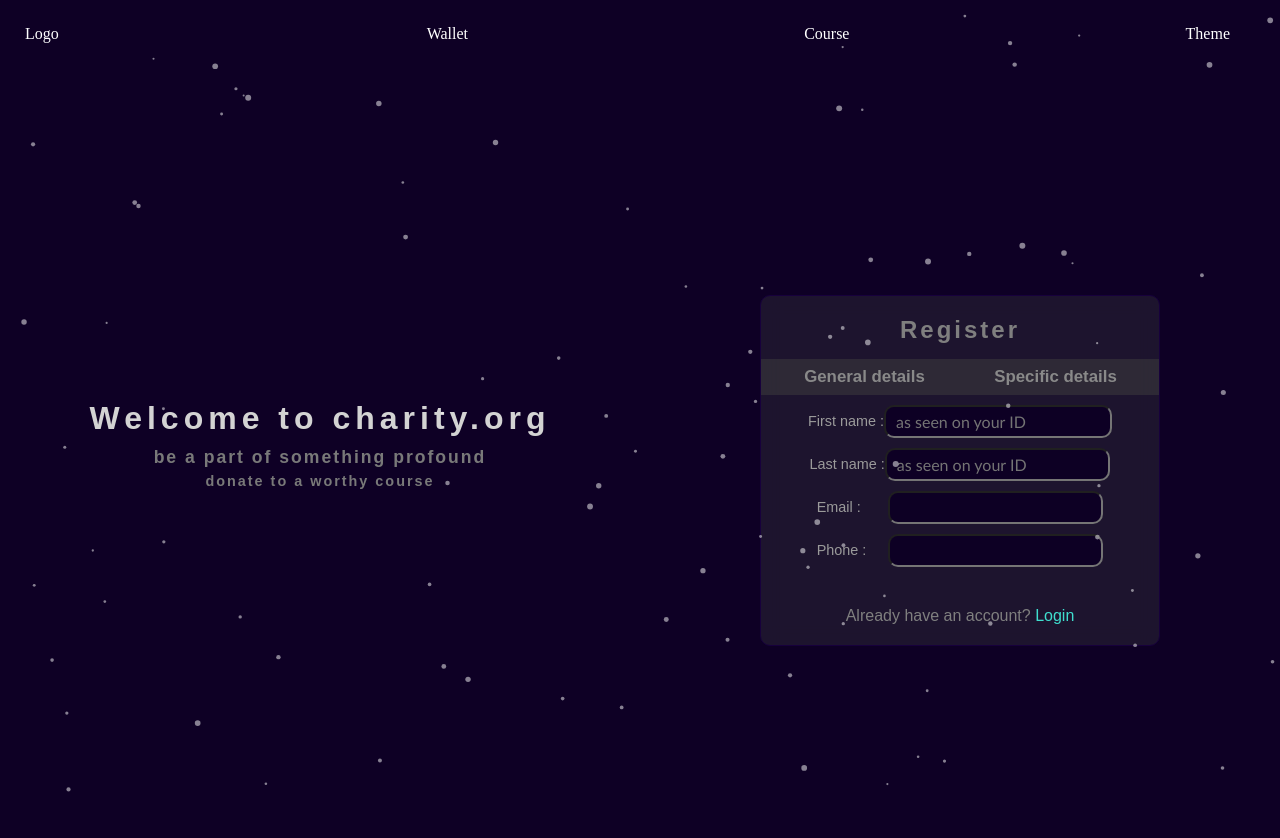
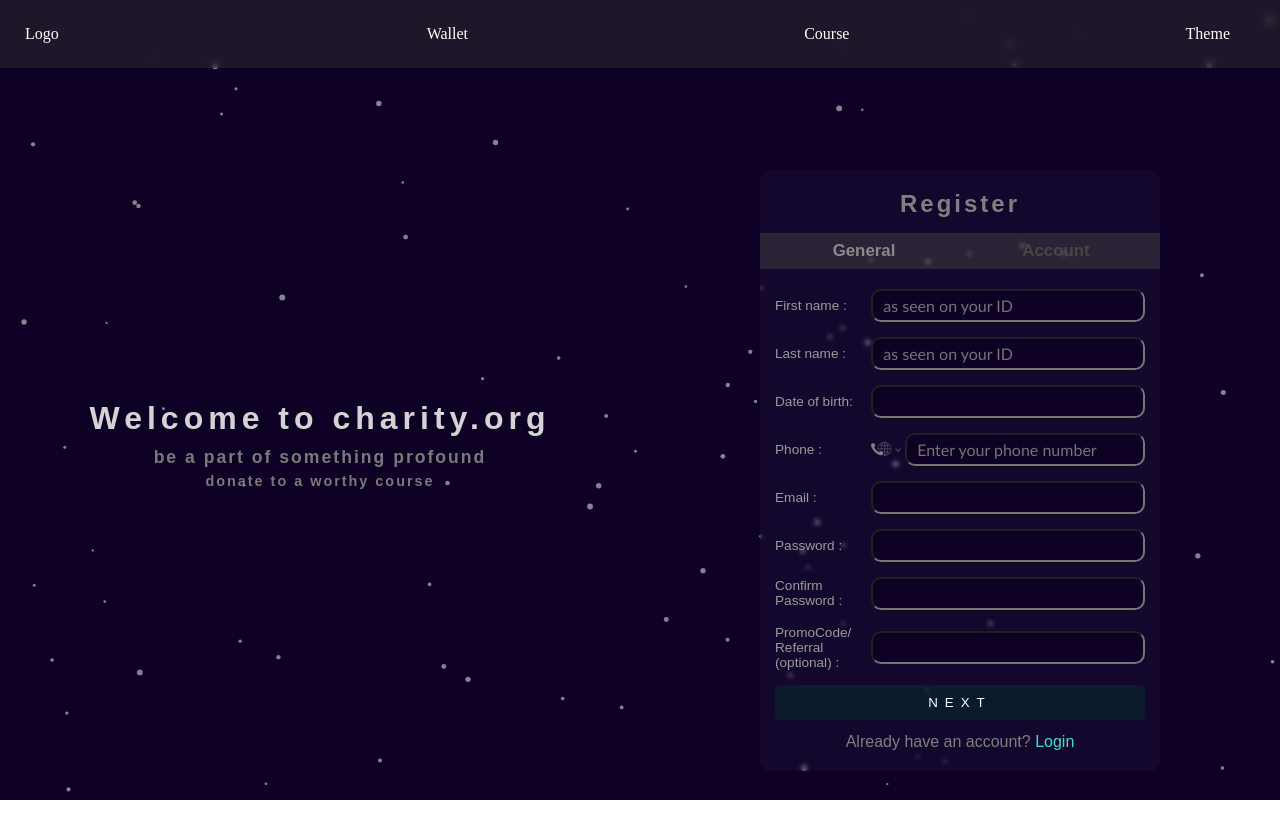
Before and after one commit to EzeaniChucks/charityOrg, a Next.js app: page / in a window 1280 px wide. Both pictures are taken after a click on the element "Register". Shown: the top 838 px of the page. After the commit the page ends 800 px from the top, so only its background shows below. Built offline with nearby package versions, Linux system fonts and the light colour scheme.

Commit message:
changes to auth form's Ui

```diff
--- a/package.json
+++ b/package.json
@@ -19,6 +19,7 @@
     "react-dom": "18.2.0",
     "react-icons": "^4.8.0",
     "react-particles": "^2.9.3",
+    "react-phone-number-input": "^3.2.19",
     "react-tsparticles": "^2.9.3",
     "tsparticles": "^2.9.3",
     "tsparticles-engine": "^2.9.3",
--- a/src/components/auth/auth.module.css
+++ b/src/components/auth/auth.module.css
@@ -1,8 +1,8 @@
 .container{
     background-color: rgb(14, 0, 37);
-    height: 100%;
+    height: fit-content;
     width: 100%;
-    padding-bottom: 50px;
+    /* padding-bottom: 50px; */
     position: relative;
     z-index: 0;
 }
@@ -13,12 +13,13 @@
 .nav{
     display: grid;
     grid-template-columns: 1fr 2fr;
-    /* justify-content: space-between; */
     position: fixed;
     top: 0;
     left: 0;
-    padding: 25px 50px 10px 25px;
+    padding: 25px 50px 25px 25px;
     color: white;
+    background-color: rgba(46, 46, 46, 0.5);
+    backdrop-filter: blur(4px);
     width: 100vw;
     z-index: 100;
 }
@@ -40,7 +41,8 @@
     grid-template-columns: 1fr 1fr;
     padding-top: 15vh;
     width: 100%;
-    height: 100vh;
+    min-height: 100vh;
+    height: fit-content;
     font-family: sans-serif;
 }
 .left{
@@ -93,20 +95,19 @@
 
 .right .formContainer{
     display: flex;
-    flex-direction: row;
+    flex-direction: column;
     align-items: flex-start;
     justify-content: center;
-    flex-wrap: wrap;
-    gap: 10px;
     min-width: 250px;
     max-width: 400px;
     height: fit-content;
-    border: 1px solid rgb(24, 0, 61);
+    /* border: 1px solid rgb(56, 11, 122); */
     border-radius: 10px;
-    background-color: rgba(70, 70, 70, 0.3);
+    background-color: rgba(40, 29, 70, 0.3);
     padding: 20px 0px;
     opacity: 0;
-    backdrop-filter: blur(10px);
+    backdrop-filter: blur(2px);
+    z-index: 1;
     animation-name: appear;
     animation-duration: 2s;
     animation-delay: 1s;
@@ -116,14 +117,20 @@
     display: grid;
     grid-template-columns: 1fr 1fr;
     place-items: center;
+    margin: 10px 0;
     width: 100%;
     padding: 8px;
     font-size: 0.9rem;
-    color: rgb(139, 139, 139);
     background-color: rgb(65, 65, 65, 0.5);
 }
 .right .formContainer .stepTabs h3{
-    cursor: pointer;
+    color: rgb(71, 71, 71);
+}
+.right .formContainer .stepTabs .active{
+    color: rgb(139, 139, 139);
+}
+.right .formContainer .stepTabs h3{
+    pointer-events: none;
 }
 .right .formContainer h1{
     text-align: center;
@@ -133,23 +140,45 @@
     margin-bottom: 5px;
     color: grey;
 }
+
+.right .formContainer h5{
+    color: rgb(216, 215, 215);
+    text-align: left;
+    width: 100%;
+    margin-top: 10px;
+    cursor: pointer;
+    padding-left: 5%;
+}
 .right .formContainer p{
     text-align: center;
     width: 100%;
-    margin-top: 30px;
+    margin-top: 20px;
     color: grey;
 }
 .right .formContainer p span{
     color: turquoise;
     cursor: pointer;
 }
+
+.right .formContainer .general_details,.account_details{
+    display: flex;
+    flex-direction: column;
+    gap: 15px;
+    width: 100%;
+    padding: 10px 15px 3px 15px;
+}
+.right .formContainer .account_details h5{
+    color: rgb(95, 95, 95);
+    margin-top: -5px;
+    margin-bottom: 10px;
+}
 .right .formContainer label{
     display: grid;
     grid-template-columns: 1fr 3fr;
     align-items: center;
+    gap: 5px;
     width: 100%;
-    margin: 0px 15px;
-    font-size: 0.9rem;
+    font-size: 0.85rem;
     color: rgb(156, 156, 156);
 }
 .right .formContainer label input{
@@ -157,14 +186,47 @@
     padding: 5px 10px;
     font-size: 1rem;
     outline: none;
-    margin: none;
     min-width: 215px;
+    width: 100%;
     background-color:rgb(14, 0, 37);
     font-family: 'Gill Sans', 'Gill Sans MT', Calibri, 'Trebuchet MS', sans-serif;
-    color: gray;
+    color: rgb(247, 189, 189);
     font-weight: 100;
 }
-
+.right .formContainer .expiration_input{
+    display: flex;
+    gap: 15px;
+}
+.right .formContainer .expiration_input input {
+    min-width: 50%;
+}
+.right .formContainer .back_skip_btns{
+    display: flex;
+    margin-bottom: 10px;
+    gap: 10px;
+}
+.right .formContainer .back_skip_btns>button{
+    background-color: rgba(46, 56, 53, 0.4);
+    color: rgb(138, 138, 138);
+}
+.right .formContainer .back_skip_btns>button:hover{
+    background-color: rgba(77, 90, 86, 0.4);
+}
+.right .formContainer button{
+    width: 100%;
+    padding: 10px;
+    margin-bottom: -10px;
+    border-radius: 5px;
+    background-color: rgba(1, 58, 40, 0.4);
+    cursor: pointer;
+    border: none;
+    letter-spacing: 7px;
+    color: white;
+}
+.right .formContainer button:hover{
+    background-color: rgba(6, 88, 62, 0.4);
+    color: rgb(255, 255, 255);
+}
 @keyframes moveUp{
     0%{transform: translateY(100px); opacity: 0;}
     100%{transform: translateY(0px); opacity: 1;}
@@ -190,14 +252,10 @@
     .section{
         display: flex;
         flex-direction: column;
-        padding-top: 5vh;
+        padding-top: 10vh;
+        gap: 30px;
     }
     .section .left{
         padding-top: 10vh;
     }
 }
-@media screen and (min-width:1200px) {
-    .right .formContainer label{
-        width: fit-content;
-    }
-}
--- a/src/components/auth/login.tsx
+++ b/src/components/auth/login.tsx
@@ -9,12 +9,15 @@ const Login = ({ isLogin, setIsLogin }: Props) => {
   return (
     <div className={styles2.formContainer}>
       <h1>Login</h1>
+      <div className={styles2.general_details}>
         <label>
           Email : <input type={"email"} />
         </label>
         <label>
           Password : <input type={"password"} />
         </label>
+      </div>
+      <h5>Forgot password?</h5>
       <p>
         No account created yet?{" "}
         <span onClick={() => setIsLogin(!isLogin)}>Register</span>
--- a/src/components/auth/register.tsx
+++ b/src/components/auth/register.tsx
@@ -1,30 +1,96 @@
+import { useCallback, useState } from "react";
+import PhoneInput from "react-phone-number-input";
+import "react-phone-number-input/style.css";
 import styles2 from "../auth/auth.module.css";
 
 type Props = {
   isLogin: Boolean;
-  // setIsLogin: (isLogin:boolean) => boolean
   setIsLogin: React.Dispatch<React.SetStateAction<boolean>>;
 };
+
 const Register = ({ isLogin, setIsLogin }: Props) => {
+  const [value, setValue] = useState("");
+  const [tabStatus, setTabStatus] = useState("general");
+
+  const handleNext = () => {
+    setTabStatus("account");
+  };
+  const handleSubmit = () => {
+    // setTabStatus("account");
+  };
   return (
     <div className={styles2.formContainer}>
       <h1>Register</h1>
       <div className={styles2.stepTabs}>
-        <h3>General details</h3>
-        <h3>Specific details</h3>
+        <h3 className={tabStatus === "general" ? styles2.active : ""}>
+          General
+        </h3>
+        <h3 className={tabStatus === "account" ? styles2.active : ""}>
+          Account
+        </h3>
       </div>
+      {tabStatus === "general" && (
+        <div className={styles2.general_details}>
           <label>
-        First name : <input type={"text"} placeholder={"as seen on your ID"} />
+            First name :{" "}
+            <input type={"text"} placeholder={"as seen on your ID"} />
           </label>
           <label>
-        Last name : <input type={"text"} placeholder={"as seen on your ID"} />
+            Last name :{" "}
+            <input type={"text"} placeholder={"as seen on your ID"} />
+          </label>
+          <label>
+            Date of birth: <input />
+          </label>
+          <label>
+            Phone :{" "}
+            <PhoneInput
+              placeholder="Enter your phone number"
+              value={value}
+              onChange={() => setValue(value)}
+            />
           </label>
           <label>
             Email : <input type={"email"} />
           </label>
           <label>
-        Phone : <input type={"number"} />
+            Password : <input type={"password"} />
           </label>
+          <label>
+            Confirm Password : <input type={"password"} />
+          </label>
+          <label>
+            PromoCode/ Referral (optional) : <input type={"password"} />
+          </label>
+          <button onClick={handleNext}>NEXT</button>
+        </div>
+      )}
+      {tabStatus === "account" && (
+        <div className={styles2.account_details}>
+          <h5>
+            Please enter card details below for online payment (You may skip
+            this process but it is highly recommended)
+          </h5>
+          <label>
+            Card Number: <input />
+          </label>
+          <div className={styles2.expiration_input}>
+            <label>
+              Expiration Date: <input />
+            </label>
+            <label>
+              CSV: <input />
+            </label>
+          </div>
+          <div className={styles2.back_skip_btns}>
+            <button onClick={() => setTabStatus("general")}>
+              {"<-- back"}
+            </button>
+            <button>{"skip -->"}</button>
+          </div>
+          <button onClick={handleSubmit}>SUBMIT</button>
+        </div>
+      )}
       <p>
         Already have an account?{" "}
         <span onClick={() => setIsLogin(!isLogin)}>Login</span>
--- a/src/pages/index.tsx
+++ b/src/pages/index.tsx
@@ -21,7 +21,7 @@ export default function Home() {
         <title>Charity Org</title>
         <meta name="description" content="Generated by create next app" />
         <meta name="viewport" content="width=device-width, initial-scale=1" />
-        <link rel="icon" href="/favicon.ico" />
+        <link rel="icon" href="/charityApp.png" />
       </Head>
 
       <main className={styles2.container}>
@@ -44,10 +44,10 @@ export default function Home() {
             {!isLogin && <Register isLogin={isLogin} setIsLogin={setIsLogin} />}
           </div>
         </div>
+        <div className={styles2.particles}>
+          <ParticlesComp />
+        </div>
       </main>
-      <div className={styles2.particles}>
-        <ParticlesComp />
-      </div>
     </>
   );
 }
```
Also changed, not shown: public/charityApp.png (added), 1 other file (tests, documents, lock files or other folders). Lines whose indentation alone changed are shown as unchanged.
